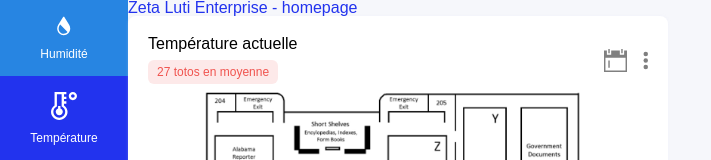
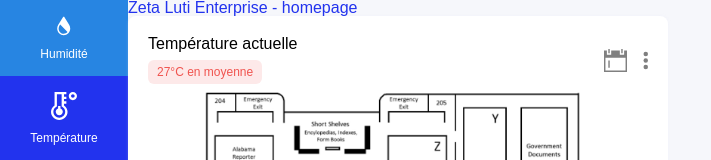
Before and after one commit to MaeWolff/iot-zeta-luti-frontend, a React (Create React App) app: page / in a window 1280 px wide. Shown: the top 160 px of the page, without its empty margins (0-711 px from the left). Built offline with nearby package versions, Linux system fonts and the light colour scheme.

Commit message:
replace Card content and add alt to the img

```diff
--- a/src/pages/HomePage.tsx
+++ b/src/pages/HomePage.tsx
@@ -12,8 +12,8 @@ export default function HomePage() {
   return (
     <div>
       <TextPrimary>Zeta Luti Enterprise - homepage</TextPrimary>
-      <Card title='Température actuelle' label="27 totos en moyenne">
-        <img src={MapTemp}/>
+      <Card title='Température actuelle' label="27°C en moyenne">
+        <img src={MapTemp} alt="mapTemp"/>
       </Card>
     </div>
   );
```
